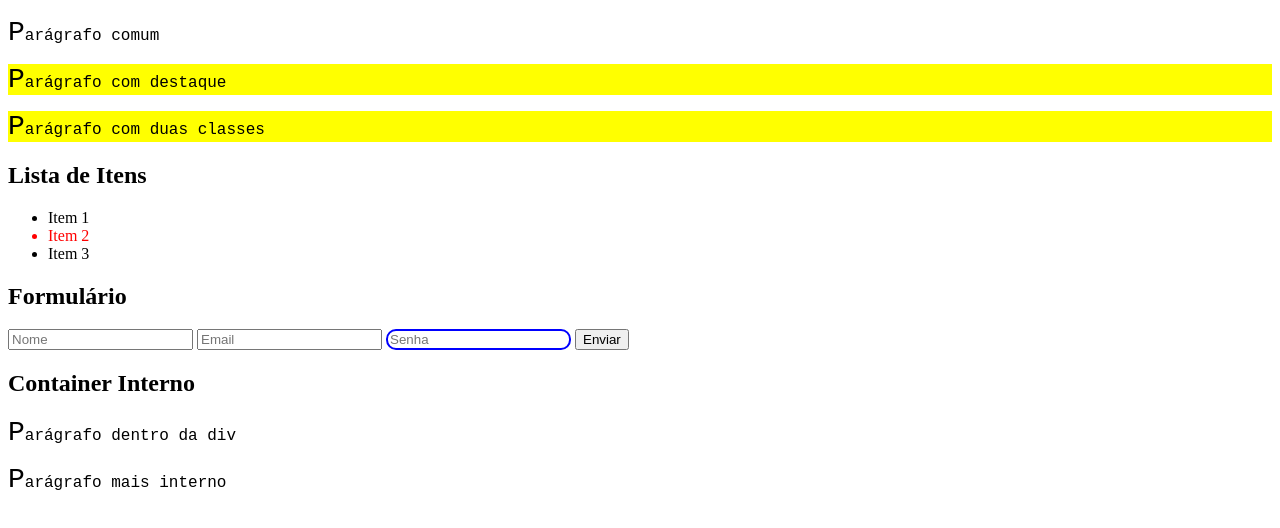
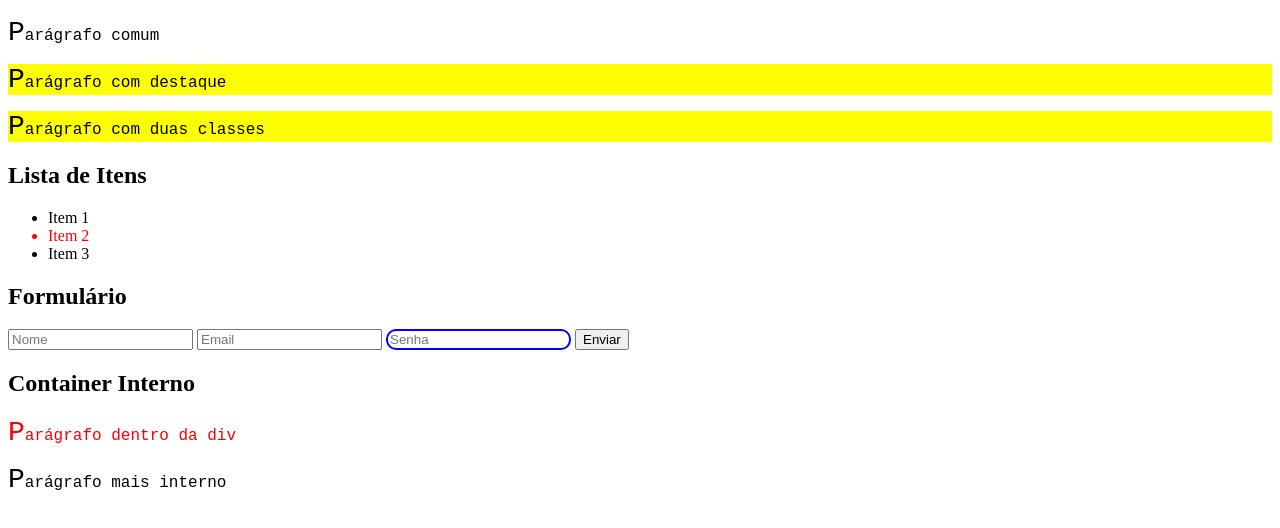
Before and after one commit to Fabricio-Lubczyk/conceitos-css, a plain HTML site: page index.html in a window 1280 px wide. Shown: the part 110-638 px from the top of the page. Drawn offline with Linux system fonts and the light colour scheme.

Commit message:
Mudar a cor apenas do <p> que está dentro da .container mas que seja filho direto da primeira div;

```diff
--- a/style.css
+++ b/style.css
@@ -17,7 +17,6 @@
     color: blue;
 }
 
-
 .importante{
     color: red;
 }
@@ -30,3 +29,6 @@
 p::first-letter{
     font-size: 175%;
 }
+.container > div:first-of-type > p {
+    color: red;
+}
```
